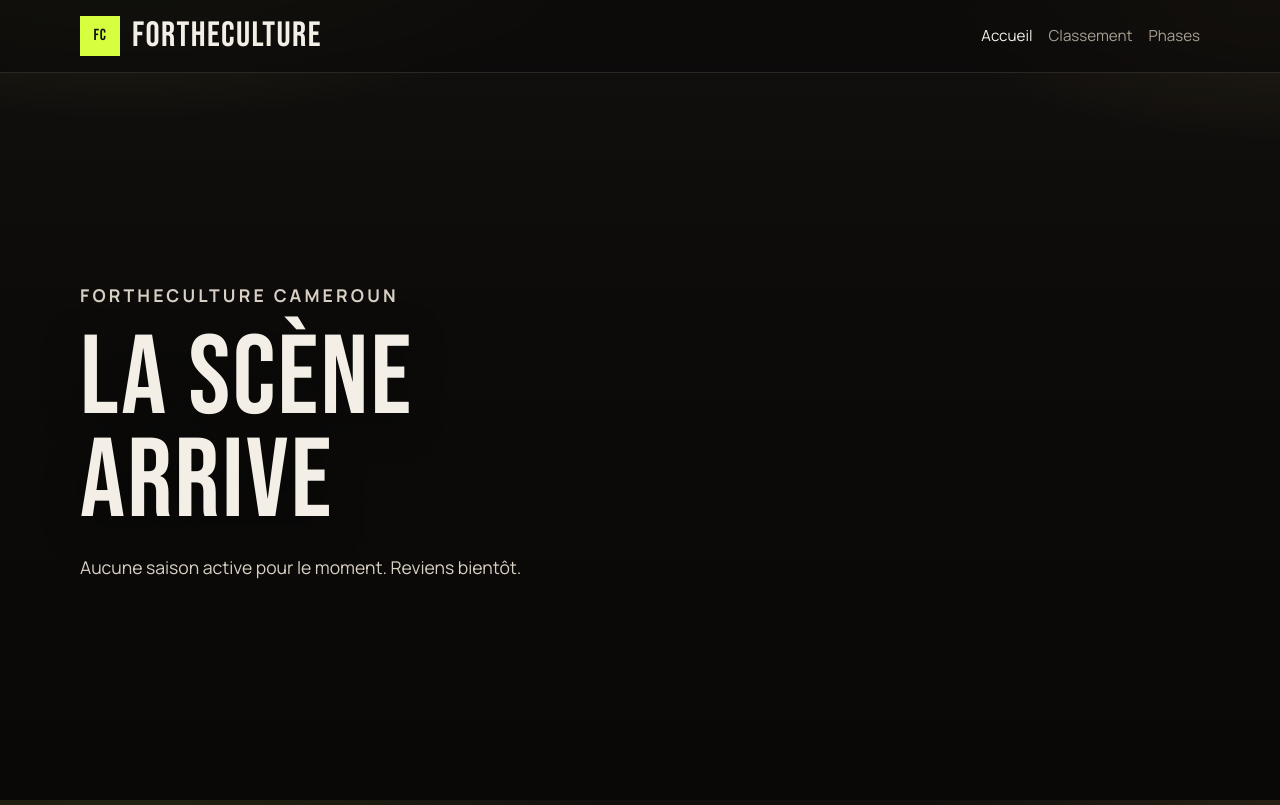
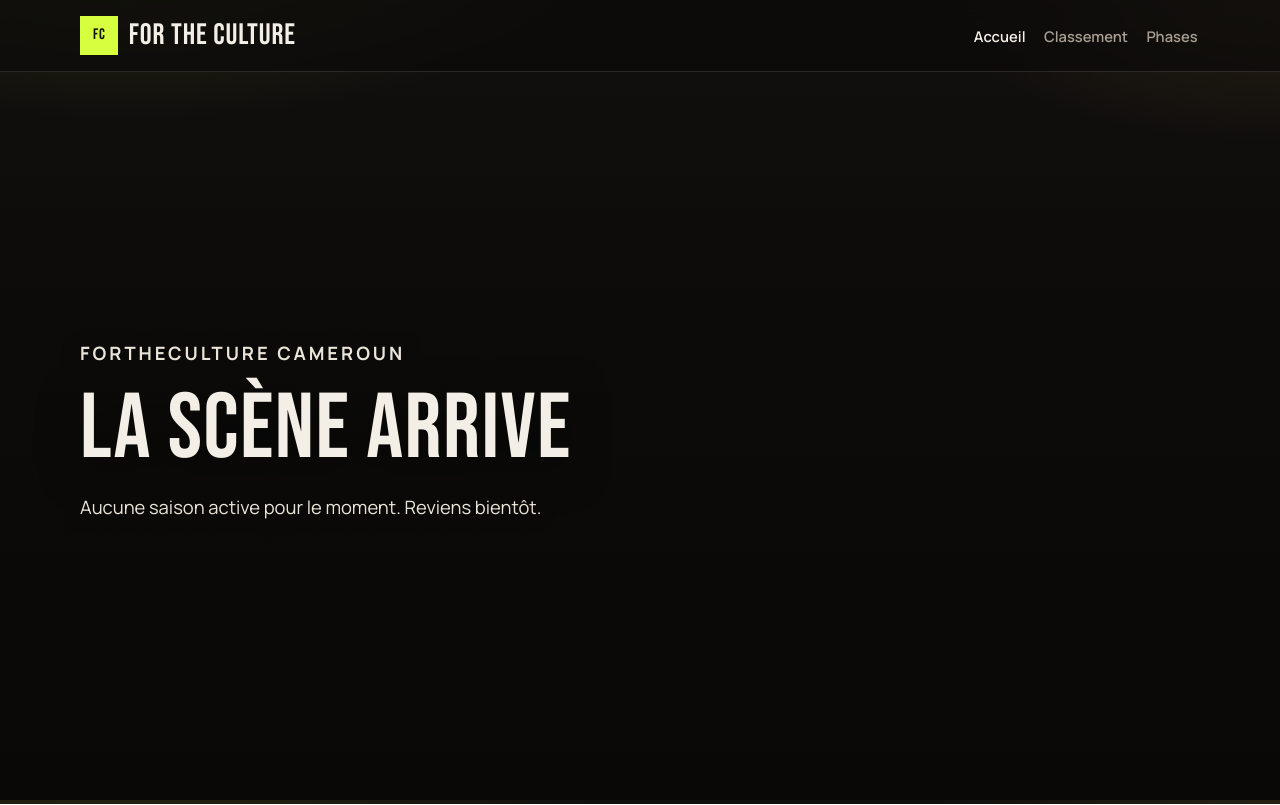
Before and after one commit to DominiqueOthniel/rapvote, a Next.js app: page / in a window 1280 px wide. Built offline with nearby package versions, Linux system fonts and the light colour scheme; no server answers; the database is empty.

Commit message:
Fix hero brand wrapping and tighten HCI readability across the public UI.

```diff
--- a/src/app/globals.css
+++ b/src/app/globals.css
@@ -12,7 +12,15 @@
   --mtn: #ffcc00;
   --danger: #ff6b5a;
   --shell: 1120px;
-  --gutter: 1rem;
+  --gutter: 1.25rem;
+  --header-h: 4.25rem;
+  --focus: #d6ff3f;
+  --space-1: 0.5rem;
+  --space-2: 0.75rem;
+  --space-3: 1rem;
+  --space-4: 1.5rem;
+  --space-5: 2.5rem;
+  --radius-control: 2px;
 }
 
 * {
@@ -69,49 +77,57 @@
   align-items: center;
   justify-content: space-between;
   gap: 1rem;
-  padding: 1rem 0;
-  min-height: 4.25rem;
+  padding: 0.85rem 0;
+  min-height: var(--header-h);
 }
 
 .brand {
   display: flex;
   align-items: center;
-  gap: 0.75rem;
+  gap: 0.65rem;
   min-width: 0;
-  flex-shrink: 0;
+  flex-shrink: 1;
 }
 
 .brand-mark {
   display: grid;
   place-items: center;
-  width: 2.5rem;
-  height: 2.5rem;
+  width: 2.4rem;
+  height: 2.4rem;
   flex-shrink: 0;
   background: var(--lime);
   color: #111;
   font-family: var(--font-display), sans-serif;
-  font-size: 1rem;
+  font-size: 0.95rem;
   letter-spacing: 0.04em;
 }
 
 .brand-name {
   font-family: var(--font-display), sans-serif;
-  font-size: clamp(1.45rem, 4vw, 2.2rem);
-  letter-spacing: 0.04em;
+  font-size: clamp(1.15rem, 2.8vw, 1.85rem);
+  letter-spacing: 0.03em;
   text-transform: uppercase;
   line-height: 1;
+  white-space: nowrap;
+  overflow: hidden;
+  text-overflow: ellipsis;
 }
 
 .nav {
   display: flex;
   flex-wrap: wrap;
   justify-content: flex-end;
-  gap: 0.65rem 1rem;
+  gap: 0.35rem 0.85rem;
 }
 
 .nav-link {
   color: var(--muted);
-  font-size: 0.95rem;
+  font-size: 0.92rem;
+  font-weight: 600;
+  padding: 0.45rem 0.15rem;
+  min-height: 2.75rem;
+  display: inline-flex;
+  align-items: center;
   transition: color 0.2s ease;
   white-space: nowrap;
 }
@@ -121,8 +137,21 @@
   color: var(--ink);
 }
 
+.nav-link:focus-visible,
+.btn-primary:focus-visible,
+.btn-secondary:focus-visible,
+.btn-ghost:focus-visible,
+a:focus-visible,
+button:focus-visible,
+input:focus-visible,
+textarea:focus-visible,
+select:focus-visible {
+  outline: 2px solid var(--focus);
+  outline-offset: 3px;
+}
+
 .hero {
-  min-height: calc(100svh - 4.25rem);
+  min-height: calc(100svh - var(--header-h));
   display: grid;
   align-content: center;
   gap: 1.25rem;
@@ -133,7 +162,7 @@
 
 .hero-visual {
   width: 100%;
-  min-height: min(92svh, 780px);
+  min-height: min(88svh, 820px);
   padding: 0;
   align-content: end;
   overflow: hidden;
@@ -148,8 +177,8 @@
 
 .hero-stage-img {
   object-fit: cover;
-  object-position: center 30%;
-  transform: scale(1.05);
+  object-position: center 28%;
+  transform: scale(1.04);
   animation: kenburns 18s ease-in-out infinite alternate;
 }
 
@@ -157,8 +186,8 @@
   position: absolute;
   inset: 0;
   background:
-    linear-gradient(180deg, rgba(9, 8, 7, 0.35) 0%, rgba(9, 8, 7, 0.55) 40%, rgba(9, 8, 7, 0.92) 100%),
-    linear-gradient(90deg, rgba(9, 8, 7, 0.75) 0%, transparent 55%);
+    linear-gradient(180deg, rgba(9, 8, 7, 0.55) 0%, rgba(9, 8, 7, 0.45) 35%, rgba(9, 8, 7, 0.94) 100%),
+    linear-gradient(90deg, rgba(9, 8, 7, 0.88) 0%, rgba(9, 8, 7, 0.45) 48%, rgba(9, 8, 7, 0.2) 100%);
 }
 
 .hero-copy {
@@ -166,45 +195,60 @@
   z-index: 1;
   width: min(var(--shell), calc(100% - (var(--gutter) * 2)));
   margin-inline: auto;
-  padding: clamp(2.5rem, 8vw, 4rem) 0 clamp(2.5rem, 6vw, 3.5rem);
+  padding: clamp(3rem, 10vw, 5rem) 0 clamp(2.75rem, 7vw, 4rem);
   display: grid;
-  gap: 1.1rem;
+  gap: 1rem;
+  max-width: 40rem;
   animation: rise 0.9s ease both;
 }
 
 .hero-kicker {
   color: var(--lime);
   text-transform: uppercase;
-  letter-spacing: 0.18em;
-  font-size: 0.75rem;
+  letter-spacing: 0.16em;
+  font-size: clamp(0.68rem, 1.8vw, 0.78rem);
   font-weight: 700;
+  text-shadow: 0 2px 16px rgba(0, 0, 0, 0.65);
 }
 
-.hero h1 {
+.hero h1,
+.hero-title {
   margin: 0;
   font-family: var(--font-display), sans-serif;
-  font-size: clamp(2.8rem, 14vw, 7rem);
+  font-size: clamp(2.6rem, 9vw, 5.75rem);
   line-height: 0.92;
   text-transform: uppercase;
-  letter-spacing: 0.02em;
-  max-width: 10ch;
-  text-shadow: 0 8px 40px rgba(0, 0, 0, 0.45);
-  overflow-wrap: anywhere;
+  letter-spacing: 0.015em;
+  max-width: none;
+  text-shadow: 0 10px 42px rgba(0, 0, 0, 0.55);
+  overflow-wrap: normal;
+  word-break: normal;
+  hyphens: none;
+}
+
+.hero-title {
+  display: grid;
+  gap: 0.05em;
+}
+
+.hero-title span {
+  display: block;
 }
 
 .hero p {
   margin: 0;
-  max-width: 36rem;
-  color: #d8d0c4;
-  font-size: clamp(1rem, 2.5vw, 1.1rem);
-  line-height: 1.5;
+  max-width: 32rem;
+  color: #ebe4d8;
+  font-size: clamp(1rem, 2.2vw, 1.15rem);
+  line-height: 1.55;
+  text-shadow: 0 2px 18px rgba(0, 0, 0, 0.55);
 }
 
 .hero-actions {
   display: flex;
   flex-wrap: wrap;
   gap: 0.75rem;
-  margin-top: 0.5rem;
+  margin-top: 0.65rem;
 }
 
 .btn-primary,
@@ -214,13 +258,15 @@
   align-items: center;
   justify-content: center;
   min-height: 3rem;
+  min-width: 2.75rem;
   padding: 0.75rem 1.25rem;
   border: 0;
   cursor: pointer;
   font-family: var(--font-body), sans-serif;
   font-weight: 700;
   font-size: 0.95rem;
-  transition: transform 0.2s ease, background 0.2s ease, color 0.2s ease;
+  border-radius: var(--radius-control);
+  transition: transform 0.2s ease, background 0.2s ease, color 0.2s ease, border-color 0.2s ease;
 }
 
 .btn-primary {
@@ -241,21 +287,33 @@
 .btn-secondary {
   background: transparent;
   color: var(--ink);
-  border: 1px solid var(--line);
+  border: 1px solid rgba(244, 239, 230, 0.35);
+}
+
+.btn-on-media {
+  border-color: rgba(244, 239, 230, 0.7);
+  background: rgba(9, 8, 7, 0.35);
+  backdrop-filter: blur(6px);
+}
+
+.btn-on-media:hover {
+  border-color: #fff;
+  background: rgba(9, 8, 7, 0.55);
 }
 
 .btn-ghost {
   background: transparent;
   color: var(--lime);
   border: 1px solid rgba(214, 255, 63, 0.35);
-  min-height: 2.4rem;
+  min-height: 2.6rem;
   padding: 0.4rem 0.9rem;
   font-size: 0.85rem;
 }
 
 .section {
-  padding: clamp(2rem, 5vw, 3rem) 0 clamp(2.5rem, 6vw, 4rem);
+  padding: clamp(2.25rem, 5vw, 3.25rem) 0 clamp(2.75rem, 6vw, 4.25rem);
   animation: rise 0.7s ease both;
+  scroll-margin-top: 5rem;
 }
 
 .section-head {
@@ -264,17 +322,19 @@
   align-items: flex-end;
   justify-content: space-between;
   gap: 1rem;
-  margin-bottom: 1.5rem;
+  margin-bottom: 1.35rem;
 }
 
 .section h2,
 .page-title {
   margin: 0;
   font-family: var(--font-display), sans-serif;
-  font-size: clamp(2rem, 6vw, 3.4rem);
+  font-size: clamp(1.85rem, 5vw, 3.1rem);
   text-transform: uppercase;
   letter-spacing: 0.03em;
-  line-height: 1;
+  line-height: 1.05;
+  overflow-wrap: normal;
+  word-break: normal;
 }
 
 .muted {
@@ -1213,31 +1273,56 @@
 }
 
 @media (max-width: 699px) {
+  :root {
+    --gutter: 1rem;
+    --header-h: auto;
+  }
+
   .site-header-inner {
     flex-direction: column;
     align-items: flex-start;
-    padding: 0.85rem 0;
-    gap: 0.65rem;
+    padding: 0.75rem 0 0.85rem;
+    gap: 0.35rem;
   }
 
   .nav {
     width: 100%;
     justify-content: flex-start;
-    gap: 0.55rem 0.9rem;
+    gap: 0.25rem 0.85rem;
   }
 
   .nav-link {
     font-size: 0.88rem;
+    min-height: 2.5rem;
   }
 
   .hero-visual {
-    min-height: min(85svh, 680px);
+    min-height: min(86svh, 720px);
+  }
+
+  .hero-copy {
+    max-width: none;
+    gap: 0.9rem;
+  }
+
+  .hero-title {
+    font-size: clamp(2.45rem, 12vw, 3.6rem);
   }
 
   .hero-stage-mask {
     background:
-      linear-gradient(180deg, rgba(9, 8, 7, 0.4) 0%, rgba(9, 8, 7, 0.6) 35%, rgba(9, 8, 7, 0.94) 100%),
-      linear-gradient(90deg, rgba(9, 8, 7, 0.55) 0%, transparent 70%);
+      linear-gradient(180deg, rgba(9, 8, 7, 0.58) 0%, rgba(9, 8, 7, 0.52) 32%, rgba(9, 8, 7, 0.95) 100%),
+      linear-gradient(90deg, rgba(9, 8, 7, 0.72) 0%, rgba(9, 8, 7, 0.35) 70%);
+  }
+
+  .hero-actions {
+    width: 100%;
+  }
+
+  .hero-actions .btn-primary,
+  .hero-actions .btn-secondary {
+    flex: 1 1 auto;
+    min-width: min(100%, 10rem);
   }
 
   .rank-row {
@@ -1287,11 +1372,11 @@
 
 @media (max-width: 380px) {
   .brand-name {
-    font-size: 1.35rem;
+    font-size: 1.05rem;
   }
 
-  .hero h1 {
-    font-size: clamp(2.4rem, 16vw, 3.2rem);
+  .hero-title {
+    font-size: clamp(2.2rem, 13vw, 2.8rem);
   }
 }
 
--- a/src/app/page.tsx
+++ b/src/app/page.tsx
@@ -91,7 +91,10 @@
         </div>
         <div className="hero-copy">
           <p className="hero-kicker">Rap · Cameroun · New Star Punch</p>
-          <h1>ForTheCulture</h1>
+          <h1 className="hero-title">
+            <span>For The</span>
+            <span>Culture</span>
+          </h1>
           <p>
             {season.tagline ??
               "Du freestyle à l'œuvre ultime. Jury, public, et un seul champion."}
@@ -100,7 +103,7 @@
             <Link className="btn-primary" href="#artistes">
               Voir les artistes
             </Link>
-            <Link className="btn-secondary" href="/phases">
+            <Link className="btn-secondary btn-on-media" href="/phases">
               Le parcours
             </Link>
           </div>
--- a/src/components/SiteHeader.tsx
+++ b/src/components/SiteHeader.tsx
@@ -18,7 +18,7 @@
       <div className="shell site-header-inner">
         <Link href="/" className="brand">
           <span className="brand-mark">FC</span>
-          <span className="brand-name">ForTheCulture</span>
+          <span className="brand-name">For The Culture</span>
         </Link>
         <nav className="nav" aria-label="Navigation principale">
           {links.map((link) => (
```
